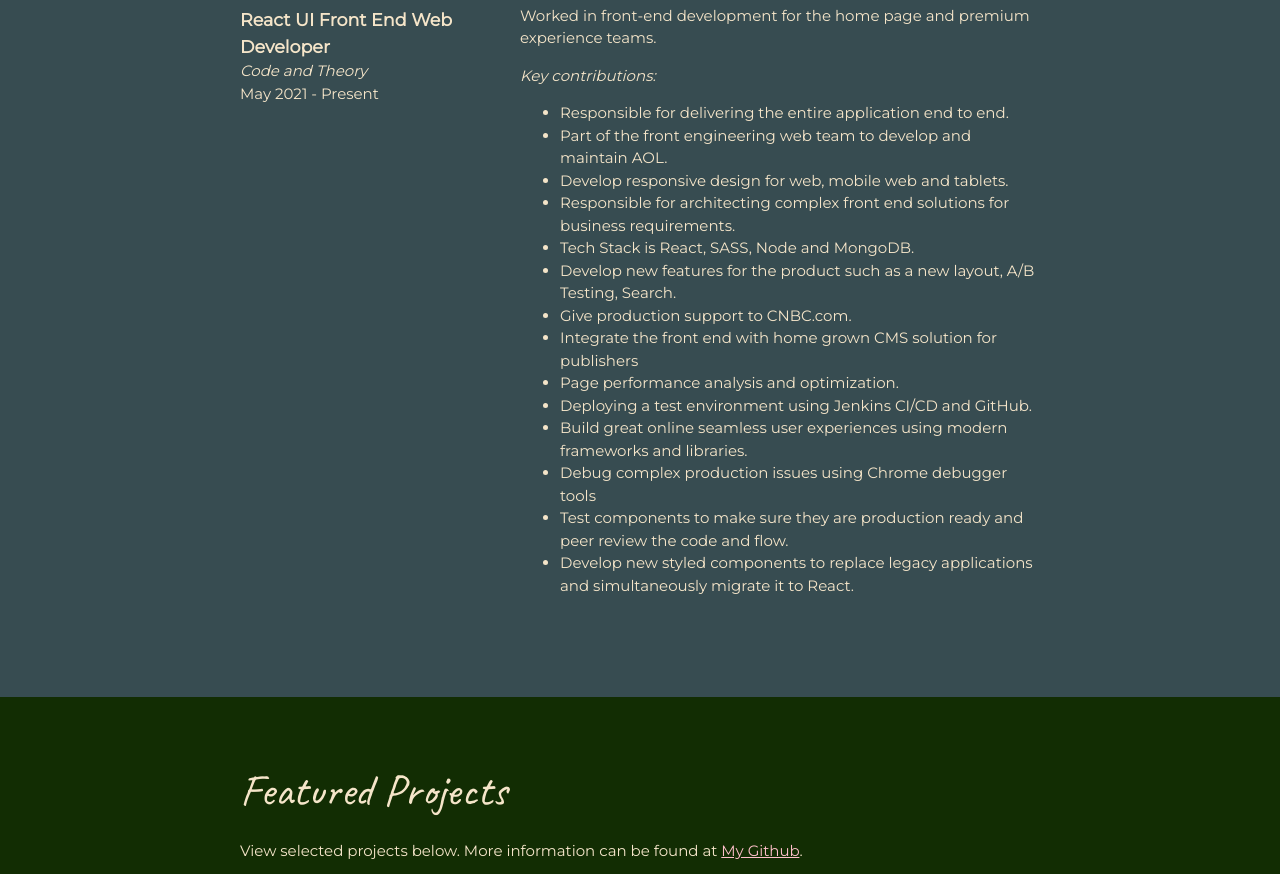
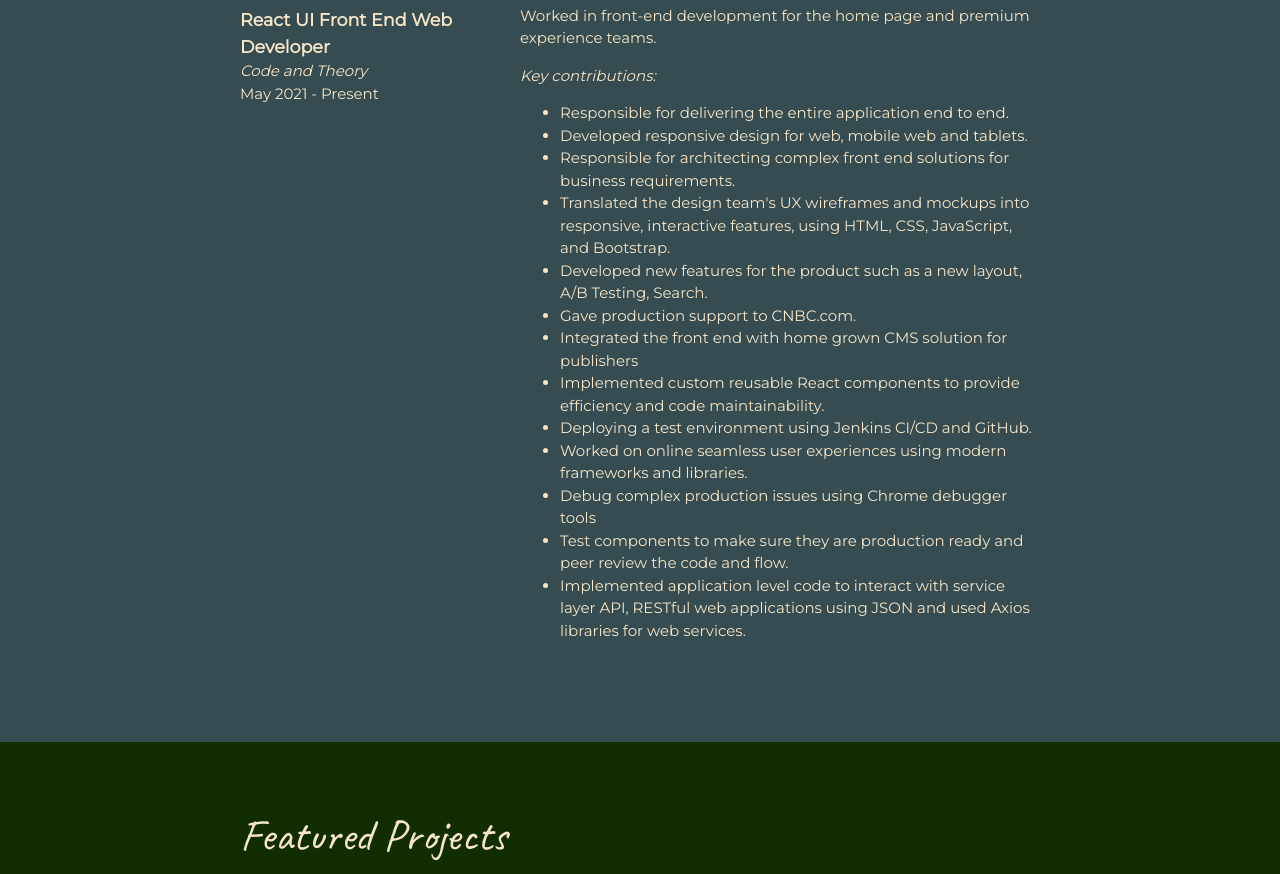
Before and after one commit to SugamB/portfolio, a plain HTML site: page index.html in a window 1280 px wide. Shown: the part 920-1794 px from the top of the page. Drawn offline with Linux system fonts and the light colour scheme.

Commit message:
changed some typo

```diff
--- a/index.html
+++ b/index.html
@@ -69,20 +69,18 @@
             <p><i>Key contributions:</i></p>
             <ul>
               <li>Responsible for delivering the entire application end to end.</li>
-              <li>Part of the front engineering web team to develop and maintain AOL.</li>
-              <li>Develop responsive design for web, mobile web and tablets.</li>
+              <li>Developed responsive design for web, mobile web and tablets.</li>
               <li>Responsible for architecting complex front end solutions for business requirements.</li>
-              <li>Tech Stack is React, SASS, Node and MongoDB.</li>
-              <li>Develop new features for the product such as a new layout, A/B Testing, Search.</li>
-              <li>Give production support to CNBC.com.</li>
-              <li>Integrate the front end with home grown CMS solution for publishers</li>
-              <li>Page performance analysis and optimization.</li>
+              <li>Translated the design team's UX wireframes and mockups into responsive, interactive features, using HTML, CSS, JavaScript, and Bootstrap.</li>
+              <li>Developed new features for the product such as a new layout, A/B Testing, Search.</li>
+              <li>Gave production support to CNBC.com.</li>
+              <li>Integrated the front end with home grown CMS solution for publishers</li>
+              <li>Implemented custom reusable React components to provide efficiency and code maintainability.</li>
               <li>Deploying a test environment using Jenkins CI/CD and GitHub.</li>
-              <li>Build great online seamless user experiences using modern frameworks and libraries.</li>
+              <li>Worked on online seamless user experiences using modern frameworks and libraries.</li>
               <li>Debug complex production issues using Chrome debugger tools </li>
               <li>Test components to make sure they are production ready and peer review the code and flow.</li>
-              <li>Develop new styled components to replace legacy applications and simultaneously migrate it to React.
-              </li>
+              <li>Implemented application level code to interact with service layer API, RESTful web applications using JSON and used Axios libraries for web services.</li>
             </ul>
           </div>
         </section>
```
